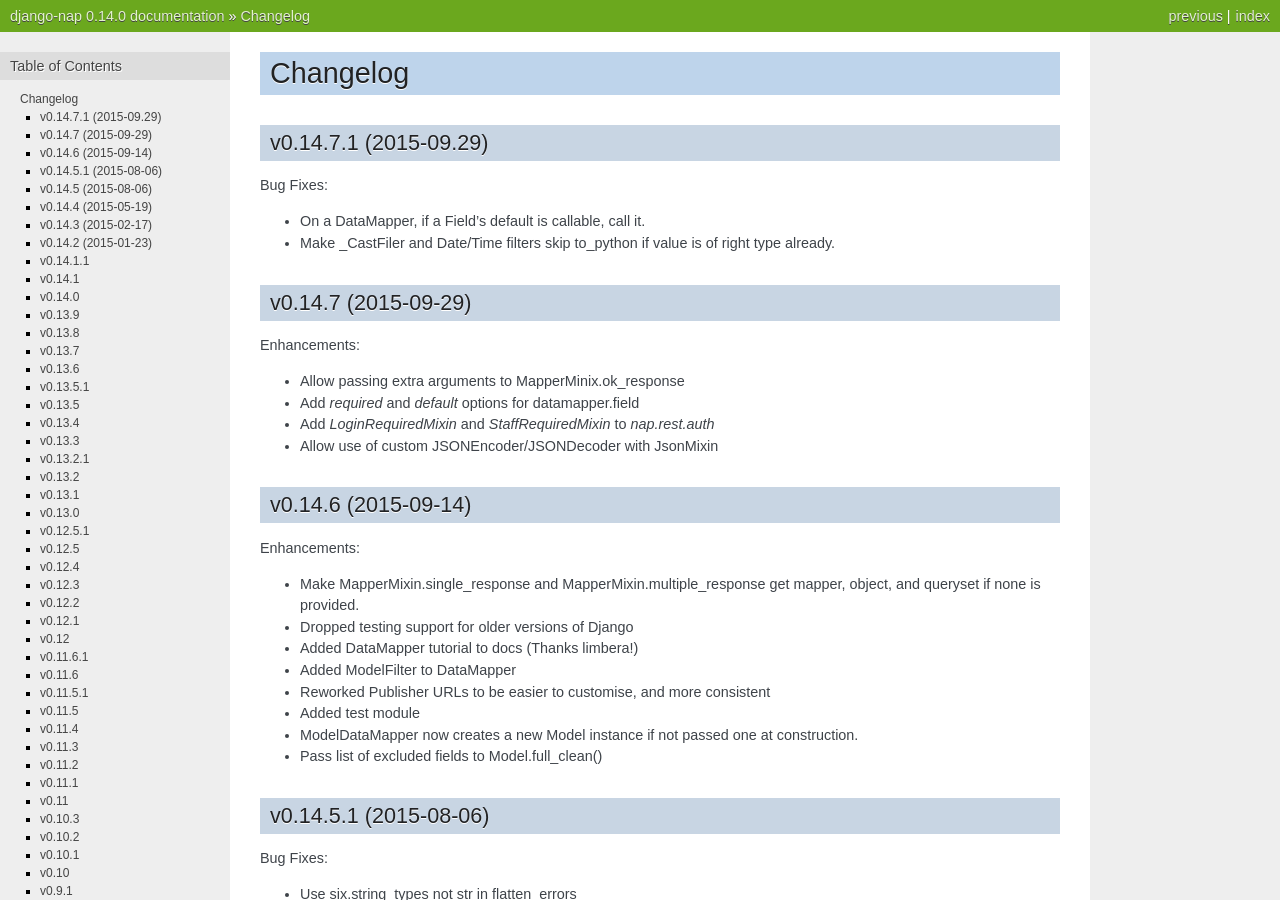
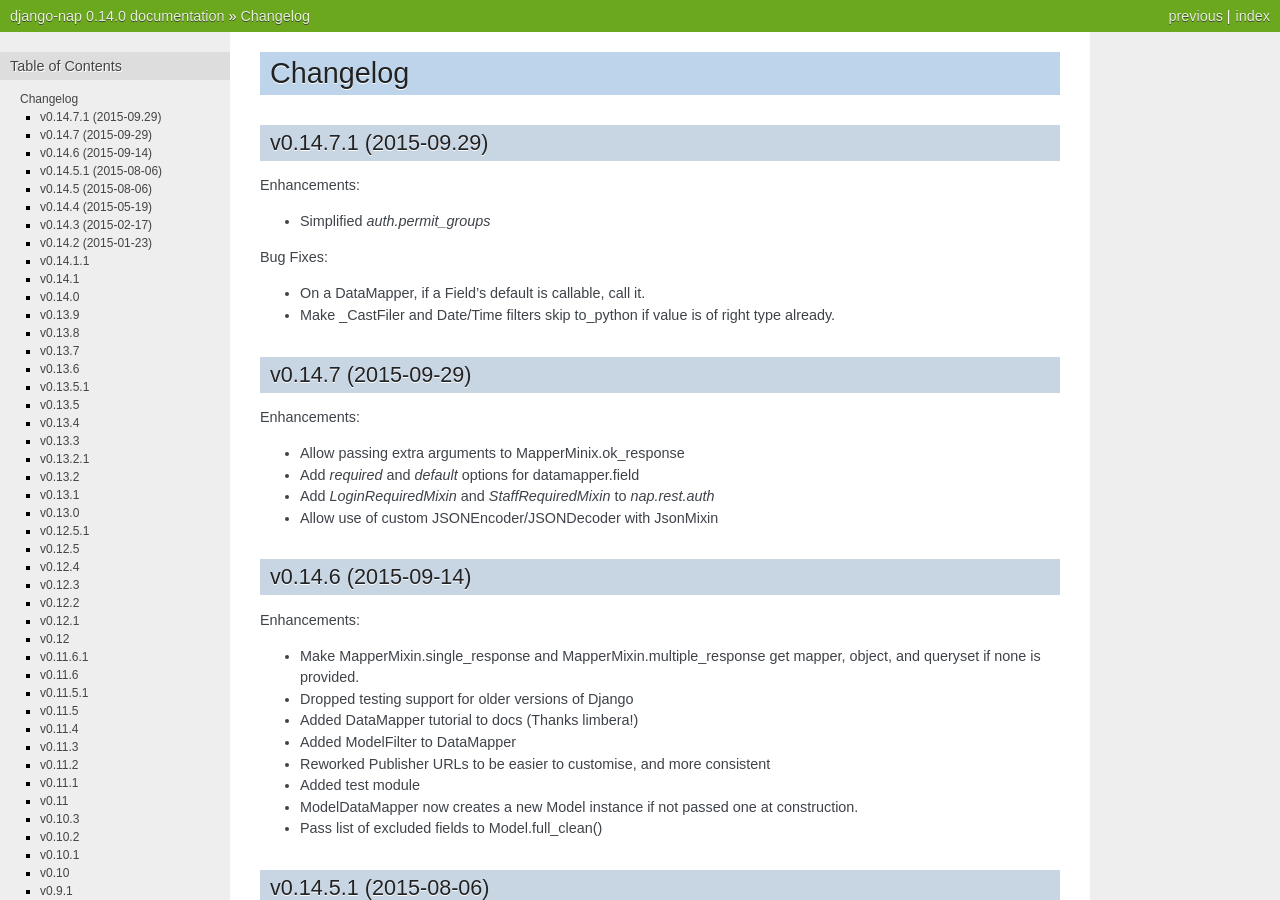
Before and after one commit to funkybob/django-nap, a Sphinx documentation site: the page built from docs/changelog.rst, in a window 1280 px wide and 900 px high. Built offline with Sphinx 7.4.7, drawn with Linux system fonts in a browser that asks for light colours; pages that are not in the unit, such as notebooks, are missing from menus.

Commit message:
Updated changelog

```diff
--- a/docs/changelog.rst
+++ b/docs/changelog.rst
@@ -4,6 +4,10 @@
 
 v0.14.7.1 (2015-09.29)
 ======================
+
+Enhancements:
+
+- Simplified `auth.permit_groups`
 
 Bug Fixes:
 
```
